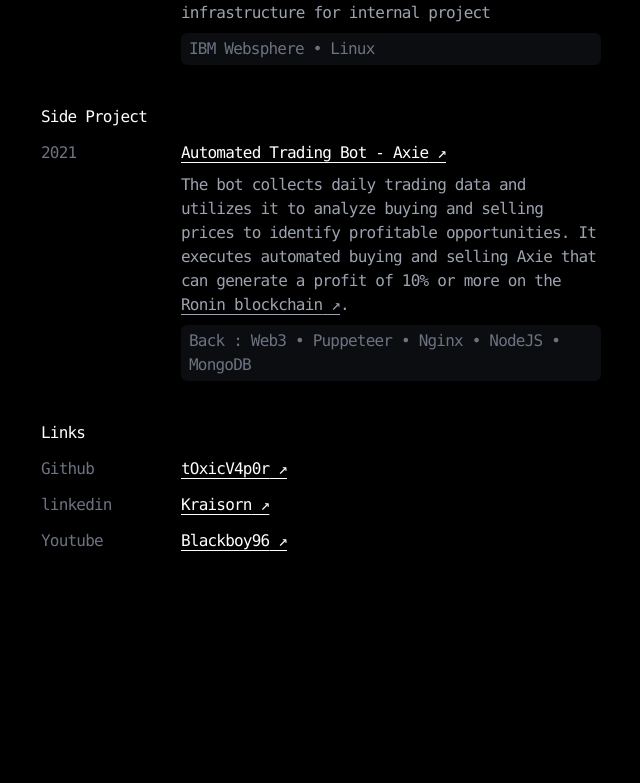
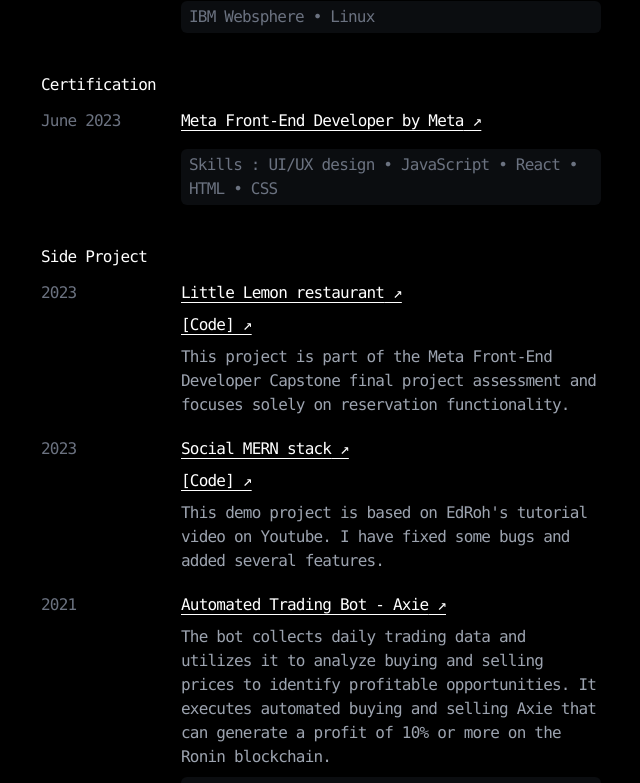
Before and after one commit to tOxicV4p0r/Resume, a React (Create React App) app: page / in a window 1280 px wide. Shown: the part 1151-1934 px from the top of the page, without its empty margins (319-959 px from the left). Before the commit the page ends 1768 px from the top, so only its background shows below. Built offline with nearby package versions, Linux system fonts and the light colour scheme.

Commit message:
add certification

```diff
--- a/src/App.js
+++ b/src/App.js
@@ -1,4 +1,5 @@
 import About from "./components/About";
+import Certificate from "./components/Certificate";
 import Contact from "./components/Contact";
 import Experience from "./components/Experience";
 import Header from "./components/Header"
@@ -15,6 +16,7 @@
         <About />
         <Skill />
         <Experience />
+        <Certificate />
         <SideProject />
         <Contact />
       </div>
--- /dev/null
+++ b/src/components/Certificate/index.js
@@ -0,0 +1,19 @@
+function Certificate() {
+    return (
+        <div className="space-y-3">
+            <span>Certification </span>
+            <div className="grid grid-cols-8 gap-y-5">
+                <div className="col-span-2 text-gray-500">June 2023</div>
+                <div className="col-span-6">
+                    <div className="flex flex-col space-y-2">
+                        <div><a className="underline underline-offset-4 after:content-['_↗']" href="https://coursera.org/share/ec72454c71270ede2c47fd23e720be2d" target="_blank" rel="noreferrer">Meta Front-End Developer by Meta</a></div>
+                        <div className="text-gray-400 hover:text-gray-300"></div>
+                        <div className="text-gray-500 hover:text-gray-400 rounded-md bg-gray-700 bg-opacity-20 px-2 py-1">Skills : UI/UX design • JavaScript • React • HTML • CSS</div>
+                    </div>
+                </div>
+            </div>
+        </div>
+    )
+};
+
+export default Certificate;
--- a/src/components/Experience/index.js
+++ b/src/components/Experience/index.js
@@ -7,7 +7,7 @@
                 <div className="col-span-6">
                     <div className="flex flex-col space-y-2">
                         <div className="underline underline-offset-4 after:content-['_↗']">
-                            <a className="" href="https://www.soccer789.com/" target="_blank" rel="noreferrer">Fullstack - Sport Analysis System</a>
+                            Fullstack - Sport Analysis System
                         </div>
                         <div className="text-gray-400 hover:text-gray-300">Designing and developing a sports data analysis system that scrapes data from various sports websites, processes it, and presents different profit-making possibilities in real-time for customers.</div>
                         <div className="text-gray-400 hover:text-gray-300">Create tools for monitoring the backend and implementing self-recovery mechanisms, ensuring their seamless operation 24/7.</div>
@@ -20,7 +20,6 @@
                 <div className="col-span-6">
                     <div className="flex flex-col space-y-2">
                         <div>Police Officer</div>
-                        <div className="text-gray-400 hover:text-gray-300">System Administrator</div>
                     </div>
                 </div>
 
--- a/src/components/SideProject/index.js
+++ b/src/components/SideProject/index.js
@@ -1,16 +1,52 @@
-function SideProject(){
+import React from "react";
+
+const data = [
+    {
+        year: "2023",
+        link: "https://little-lemon-image-nhvl2sce2q-uc.a.run.app/",
+        code: "https://github.com/tOxicV4p0r/little-lemon/",
+        title: "Little Lemon restaurant",
+        description: "This project is part of the Meta Front-End Developer Capstone final project assessment and focuses solely on reservation functionality.",
+        skill: "",
+    },
+    {
+        year: "2023",
+        link: "https://social-mern-image-nhvl2sce2q-as.a.run.app/",
+        code: "https://github.com/tOxicV4p0r/social_mern_edroh/",
+        title: "Social MERN stack",
+        description: "This demo project is based on EdRoh's tutorial video on Youtube. I have fixed some bugs and added several features.",
+        skill: "",
+    },
+    {
+        year: "2021",
+        link: "https://app.axieinfinity.com/marketplace/",
+        code: "",
+        title: "Automated Trading Bot - Axie",
+        description: "The bot collects daily trading data and utilizes it to analyze buying and selling prices to identify profitable opportunities. It executes automated buying and selling Axie that can generate a profit of 10% or more on the Ronin blockchain.",
+        skill: "Back : Web3 • Puppeteer • Nginx • NodeJS • MongoDB",
+    }
+]
+
+function SideProject() {
     return (
         <div className="space-y-3">
             <span>Side Project</span>
             <div className="grid grid-cols-8 gap-y-5">
-                <div className="col-span-2 text-gray-500">2021</div>
-                <div className="col-span-6">
-                    <div className="flex flex-col space-y-2">
-                        <div><a className="underline underline-offset-4 after:content-['_↗']" href="https://app.axieinfinity.com/marketplace/" target="_blank" rel="noreferrer">Automated Trading Bot - Axie</a></div>
-                        <div className="text-gray-400 hover:text-gray-300">The bot collects daily trading data and utilizes it to analyze buying and selling prices to identify profitable opportunities. It executes automated buying and selling Axie that can generate a profit of 10% or more on the <a className="underline underline-offset-4 after:content-['_↗']" href="https://app.roninchain.com/" target="_blank" rel="noreferrer">Ronin blockchain</a>.</div>
-                        <div className="text-gray-500 hover:text-gray-400 rounded-md bg-gray-700 bg-opacity-20 px-2 py-1">Back : Web3 • Puppeteer • Nginx • NodeJS • MongoDB</div>
-                    </div>
-                </div>
+                {
+                    data.map((e) => (
+                        <React.Fragment key={e.title}>
+                            <div className="col-span-2 text-gray-500">{e.year}</div>
+                            <div className="col-span-6">
+                                <div className="flex flex-col space-y-2">
+                                    <div><a className="underline underline-offset-4 after:content-['_↗']" href={e.link} target="_blank" rel="noreferrer">{e.title}</a></div>
+                                    {e.code && <div><a className="underline underline-offset-4 after:content-['_↗']" href={e.code} target="_blank" rel="noreferrer">[Code]</a></div>}
+                                    <div className="text-gray-400 hover:text-gray-300">{e.description}</div>
+                                    {e.skill && <div className="text-gray-500 hover:text-gray-400 rounded-md bg-gray-700 bg-opacity-20 px-2 py-1">{e.skill}</div>}
+                                </div>
+                            </div>
+                        </React.Fragment>
+                    ))
+                }
             </div>
         </div>
     )
```
